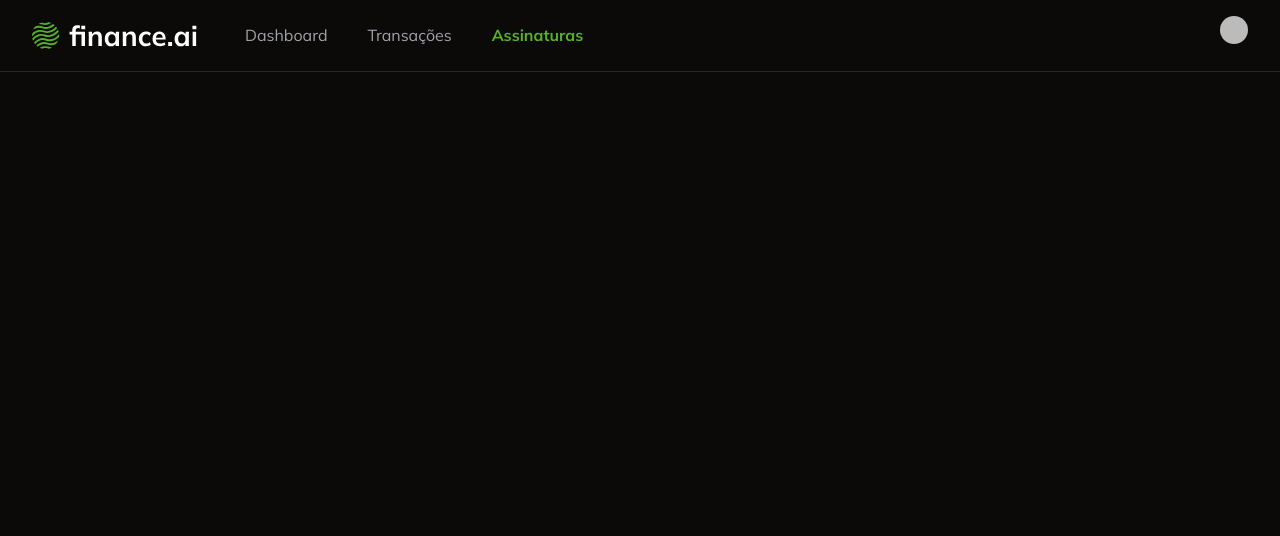
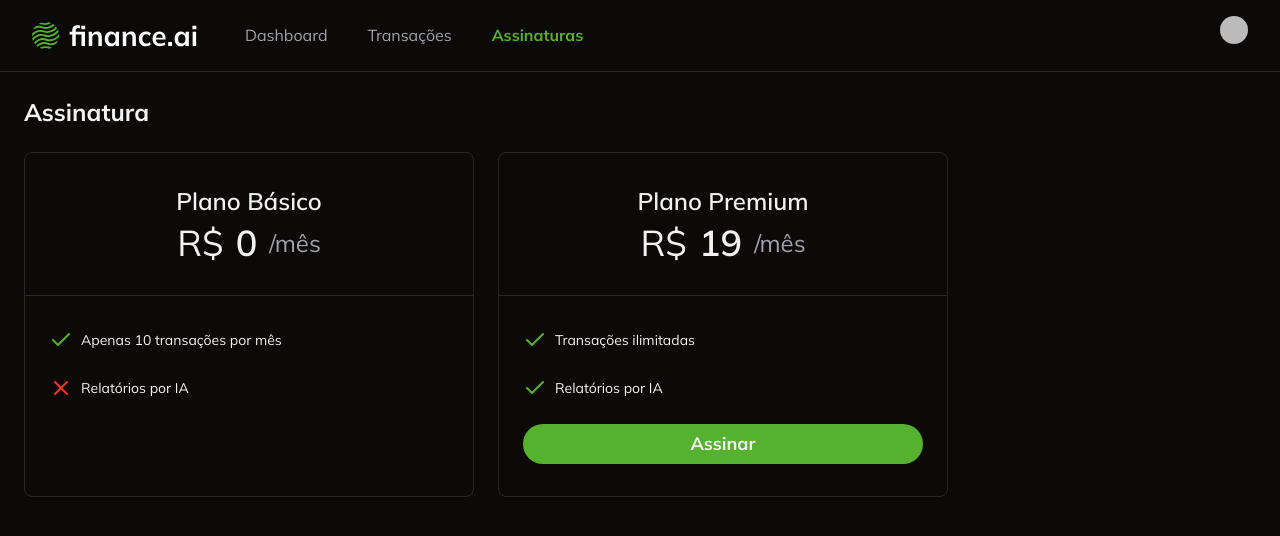
Before and after one commit to alanmarinho1/gerenciador-financeiro, a Next.js app in the folder finance-manager/: page /subscriptions in a window 1280 px wide. Shown: the top 536 px of the page. Built offline with nearby package versions, Linux system fonts and the light colour scheme; no server answers; sample sign-in values are in the browser's storage; some icons are missing.

Commit message:
feat: ensure user is redirected to stripe checkout when acquiring plan

```diff
--- /dev/null
+++ b/finance-manager/app/subscriptions/_actions/create-checkout/index.ts
@@ -0,0 +1,36 @@
+"use server"
+
+import { auth, clerkClient } from "@clerk/nextjs/server";
+import Stripe from "stripe";
+
+export const createStripeCheckout = async () => {
+    const {userId} = await auth();
+    if (!userId) {
+        throw new Error("Unauthorized");
+    }
+    if(!process.env.STRIPE_SECRET_KEY) {
+        throw new Error("Stripe secret key not found");
+    }
+    const stripe = new Stripe( process.env.STRIPE_SECRET_KEY!, {
+        apiVersion: "2024-10-28.acacia",
+    });
+    const session = await stripe.checkout.sessions.create({
+        mode: "subscription",
+        payment_method_types: ["card"],
+        subscription_data: {
+            metadata: {
+                clerkUserId: userId,
+            }
+        },
+        line_items: [
+            {
+                price: process.env.STRIPE_PREMIUM_PLAN_PRICE_ID!,
+                quantity: 1,
+            },
+        ],
+        customer: userId,
+        success_url: "http://localhost:3000",
+        cancel_url: "http://localhost:3000",
+    });
+    return {sessionId: session.id};
+}
--- /dev/null
+++ b/finance-manager/app/subscriptions/_components/acquire-plan-button.tsx
@@ -0,0 +1,32 @@
+"use client";
+
+import { Button } from "@/app/_components/ui/button";
+import { loadStripe } from "@stripe/stripe-js";
+import { createStripeCheckout } from "../_actions/create-checkout";
+import Stripe from "stripe";
+
+const AcquirePlanButton = () => {
+  const handleAcquirePlanClick = async () => {
+    const { sessionId } = await createStripeCheckout();
+    if (!process.env.NEXT_PUBLIC_STRIPE_PUBLISHABLE_KEY)
+      throw new Error("Stripe publishable key not found");
+    const stripe = await loadStripe(
+      process.env.NEXT_PUBLIC_STRIPE_PUBLISHABLE_KEY!,
+    );
+    if (!stripe) throw new Error("Stripe not initialized");
+    await stripe.redirectToCheckout({ sessionId });
+  };
+
+
+
+  return (
+    <Button
+      onClick={handleAcquirePlanClick}
+      className="w-full rounded-full py-4 text-lg font-bold"
+    >
+      Assinar
+    </Button>
+  );
+};
+
+export default AcquirePlanButton;
--- a/finance-manager/app/subscriptions/page.tsx
+++ b/finance-manager/app/subscriptions/page.tsx
@@ -1,6 +1,10 @@
 import { auth } from "@clerk/nextjs/server";
 import NavBar from "../_components/navbar";
 import { redirect } from "next/navigation";
+import { Card, CardContent, CardHeader } from "../_components/ui/card";
+import { CheckIcon, XIcon } from "lucide-react";
+import { Button } from "../_components/ui/button";
+import AcquirePlanButton from "./_components/acquire-plan-button";
 
 const SubscriptionsPage = async () => {
   const { userId } = await auth();
@@ -8,7 +12,62 @@
   if (!userId) {
     redirect("/login");
   }
-  return <NavBar />;
+
+  return (
+    <div>
+      <NavBar />
+      <div className="space-y-6 p-6">
+        <h1 className="text-2xl font-bold">Assinatura</h1>
+        <div className="flex gap-6">
+          <Card className="w-[450px]">
+            <CardHeader className="border-b border-solid py-8">
+              <h2 className="text-center text-2xl font-semibold">
+                Plano Básico
+              </h2>
+              <div className="flex items-center justify-center gap-3">
+                <span className="text-4xl">R$</span>
+                <span className="text-4xl font-semibold">0</span>
+                <span className="text-2xl text-muted-foreground">/mês</span>
+              </div>
+            </CardHeader>
+            <CardContent className="space-y-6 py-8">
+              <div className="flex items-center gap-2">
+                <CheckIcon className="text-primary" />
+                <p className="text-sm">Apenas 10 transações por mês</p>
+              </div>
+              <div className="flex items-center gap-2">
+                <XIcon className="text-danger" />
+                <p className="text-sm">Relatórios por IA</p>
+              </div>
+            </CardContent>
+          </Card>
+          <Card className="w-[450px]">
+            <CardHeader className="border-b border-solid py-8">
+              <h2 className="text-center text-2xl font-semibold">
+                Plano Premium
+              </h2>
+              <div className="flex items-center justify-center gap-3">
+                <span className="text-4xl">R$</span>
+                <span className="text-4xl font-semibold">19</span>
+                <span className="text-2xl text-muted-foreground">/mês</span>
+              </div>
+            </CardHeader>
+            <CardContent className="space-y-6 py-8">
+              <div className="flex items-center gap-2">
+                <CheckIcon className="text-primary" />
+                <p className="text-sm">Transações ilimitadas</p>
+              </div>
+              <div className="flex items-center gap-2">
+                <CheckIcon className="text-primary" />
+                <p className="text-sm">Relatórios por IA</p>
+              </div>
+              <AcquirePlanButton  />
+            </CardContent>
+          </Card>
+        </div>
+      </div>
+    </div>
+  );
 };
 
 export default SubscriptionsPage;
--- a/finance-manager/package.json
+++ b/finance-manager/package.json
@@ -20,6 +20,7 @@
     "@radix-ui/react-scroll-area": "^1.2.0",
     "@radix-ui/react-select": "^2.1.2",
     "@radix-ui/react-slot": "^1.1.0",
+    "@stripe/stripe-js": "^4.9.0",
     "@tanstack/react-table": "^8.20.5",
     "class-variance-authority": "^0.7.0",
     "clsx": "^2.1.1",
@@ -33,6 +34,7 @@
     "react-hook-form": "^7.53.2",
     "react-number-format": "^5.4.2",
     "recharts": "^2.13.3",
+    "stripe": "^17.3.1",
     "tailwind-merge": "^2.5.4",
     "tailwindcss-animate": "^1.0.7",
     "zod": "^3.23.8"
```
Also changed, not shown: 1 other file (tests, documents, lock files or other folders).
